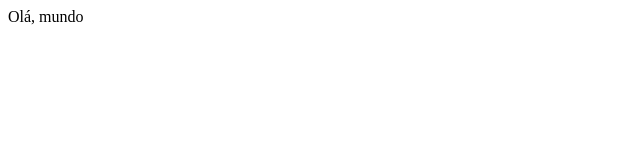
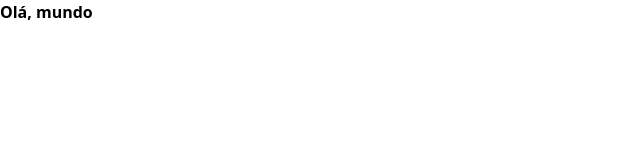
Before and after one commit to Gustavohps10/MOCX-desafio, a React (Vite) app in the folder front/: page / in a window 1280 px wide. Shown: the top 160 px of the page, without its empty margins (0-640 px from the left). Built offline with nearby package versions, Linux system fonts and the light colour scheme.

Commit message:
tailwind config

```diff
--- a/front/package.json
+++ b/front/package.json
@@ -17,6 +17,9 @@
     "@types/react": "^18.0.26",
     "@types/react-dom": "^18.0.9",
     "@vitejs/plugin-react": "^3.0.0",
+    "autoprefixer": "^10.4.13",
+    "postcss": "^8.4.20",
+    "tailwindcss": "^3.2.4",
     "typescript": "^4.9.3",
     "vite": "^4.0.0"
   }
--- /dev/null
+++ b/front/postcss.config.cjs
@@ -0,0 +1,6 @@
+module.exports = {
+  plugins: {
+    tailwindcss: {},
+    autoprefixer: {},
+  },
+}
--- a/front/src/pages/Root.tsx
+++ b/front/src/pages/Root.tsx
@@ -1,5 +1,7 @@
+import "../styles/main.css"
+
 export default function Root() {
     return (
-        <div>Olá, mundo</div>
+        <div className="font-bold">Olá, mundo</div>
     )
 }
--- /dev/null
+++ b/front/src/styles/main.css
@@ -0,0 +1,3 @@
+@tailwind base;
+@tailwind components;
+@tailwind utilities;
--- /dev/null
+++ b/front/tailwind.config.cjs
@@ -0,0 +1,11 @@
+/** @type {import('tailwindcss').Config} */
+module.exports = {
+  content: [
+    "./src/**/*.tsx",
+    "index.html"
+  ],
+  theme: {
+    extend: {},
+  },
+  plugins:[],
+}
```
Also changed, not shown: 1 other file (tests, documents, lock files or other folders).
